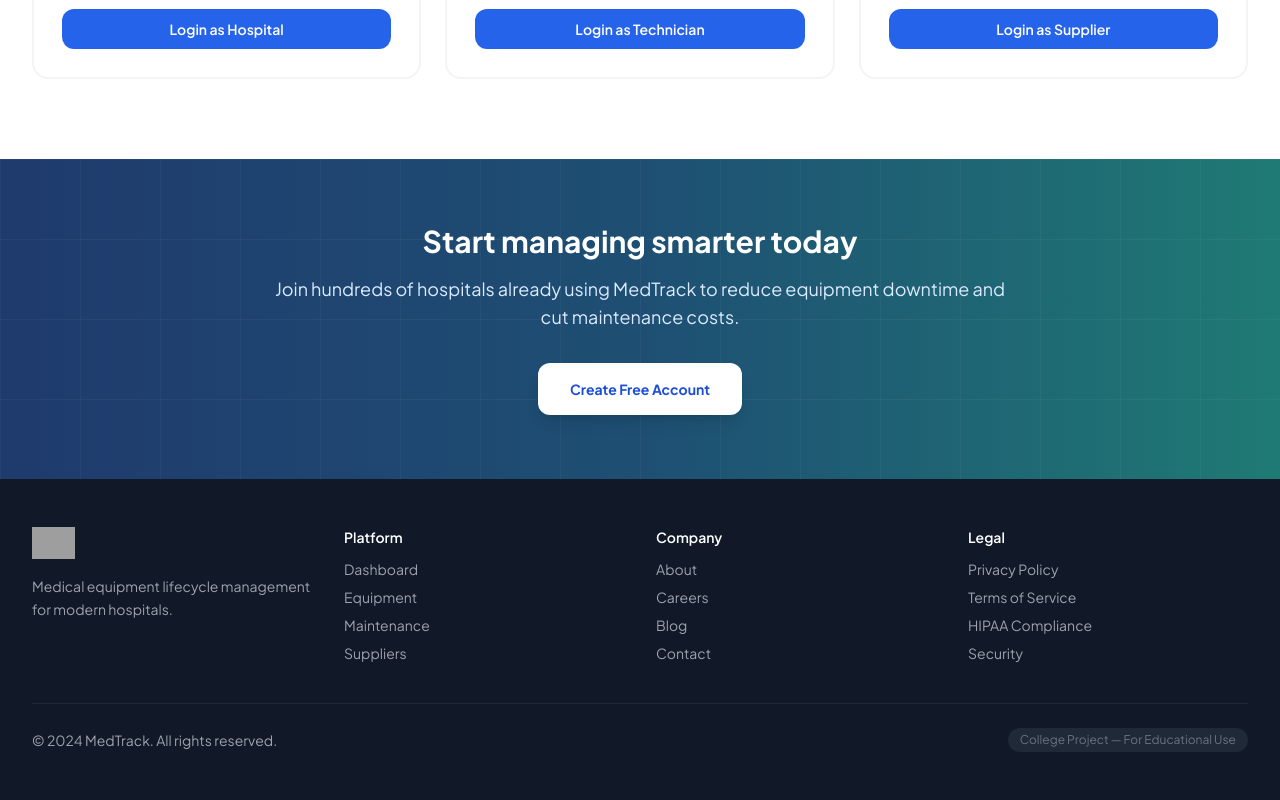
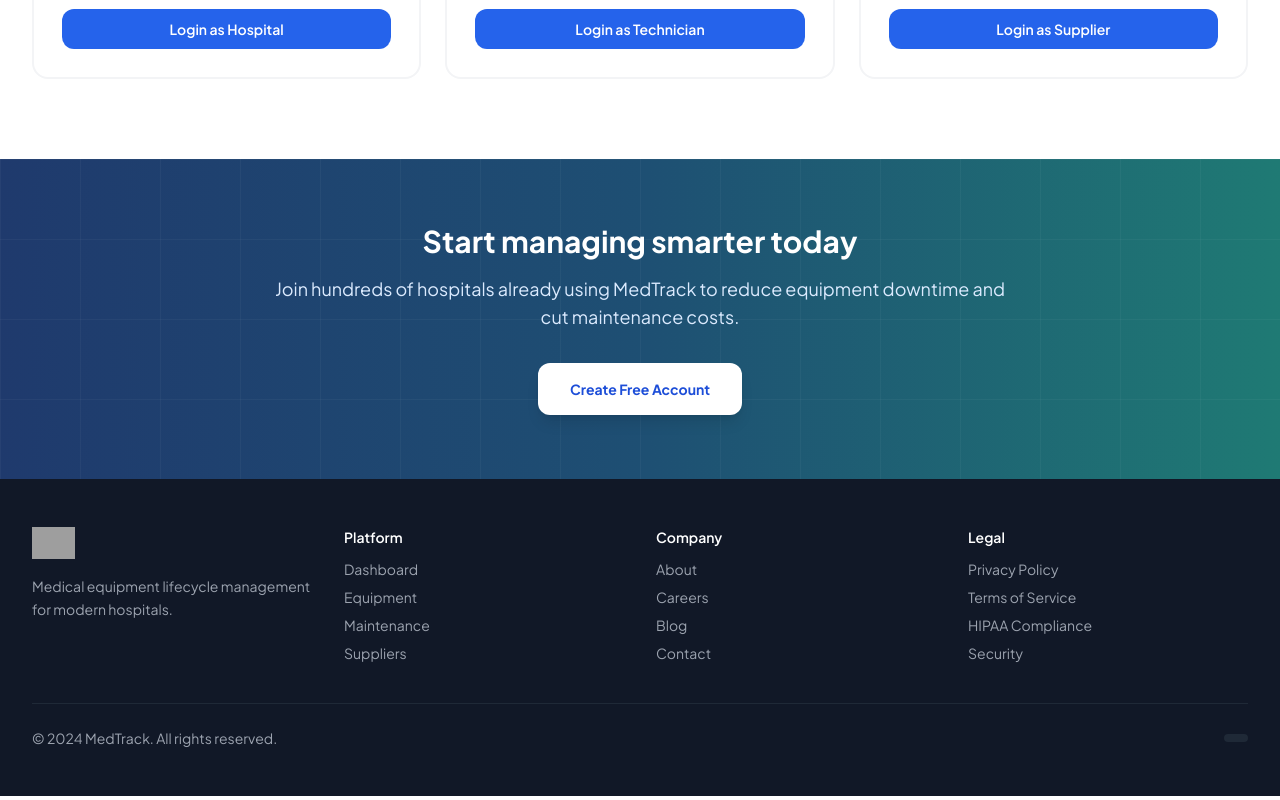
Before and after one commit to kRamu81/MedTrack_Application, a React (Create React App) app: page / in a window 1280 px wide. Shown: the part 2497-3297 px from the top of the page. Built offline with nearby package versions, Linux system fonts and the light colour scheme; grey boxes are pictures that could not be loaded.

Commit message:
Remove educational use disclaimer from footer
Removed the educational use disclaimer from the footer.

```diff
--- a/src/components/common/Footer.jsx
+++ b/src/components/common/Footer.jsx
@@ -64,9 +64,7 @@
 
         <div className="border-t border-gray-800 pt-6 flex flex-col sm:flex-row justify-between items-center gap-3">
           <p className="text-sm">© 2024 MedTrack. All rights reserved.</p>
-
           <p className="text-xs bg-gray-800 text-gray-500 px-3 py-1 rounded-full">
-            College Project — For Educational Use
           </p>
         </div>
 
```
